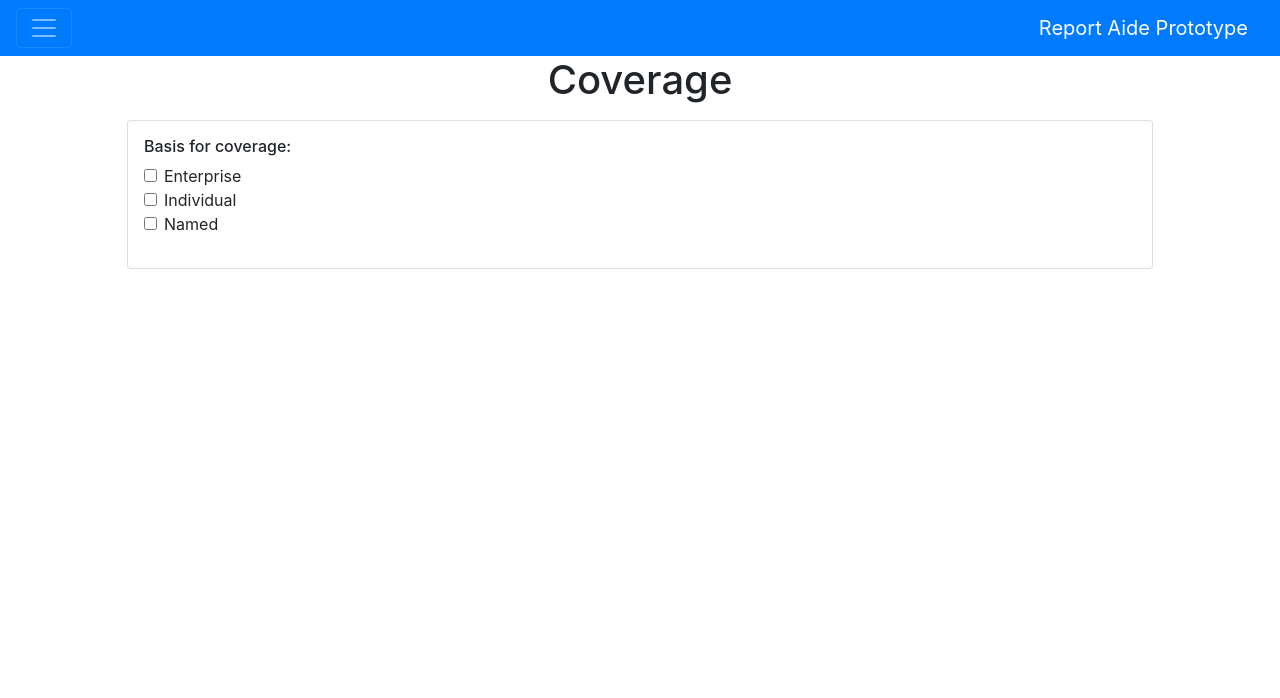
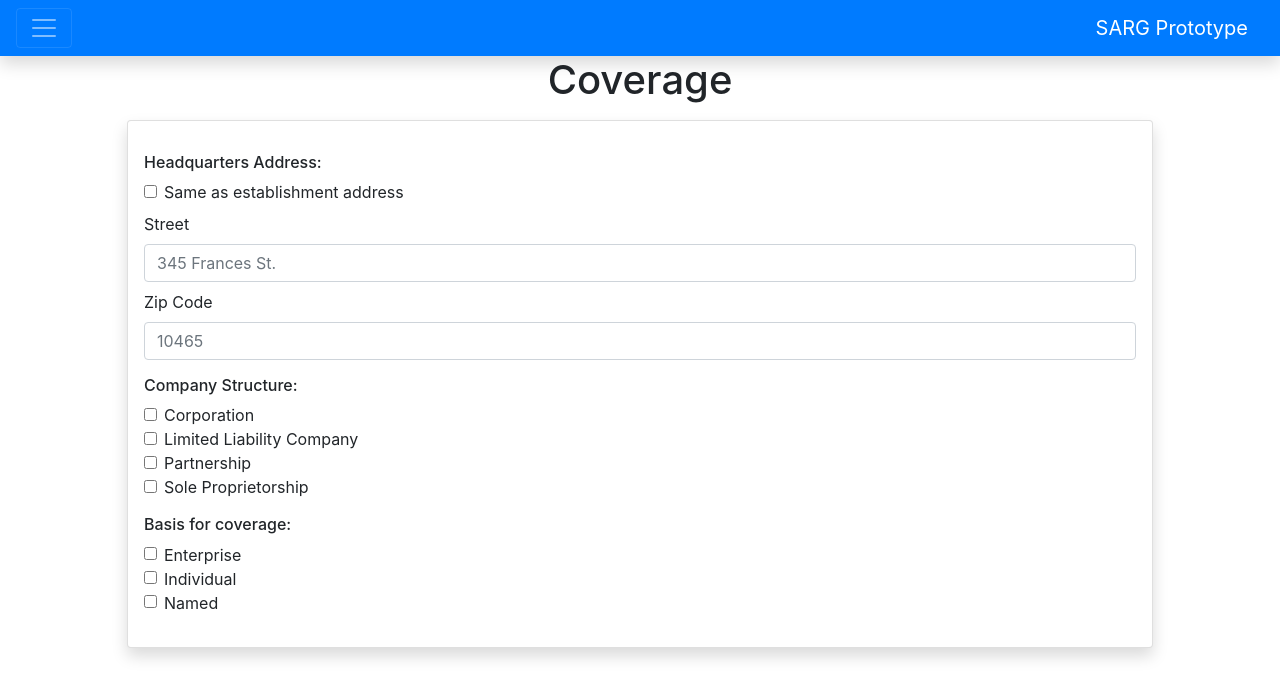
Before and after one commit to mthelm85/report-aide, a Vue app: page /coverage in a window 1280 px wide. Shown: the top 698 px of the page. Built offline with nearby package versions, Linux system fonts and the light colour scheme.

Commit message:
Added report page

```diff
--- a/src/App.vue
+++ b/src/App.vue
@@ -16,7 +16,7 @@ export default {
 <style lang="css">
 .fade-enter-active, .fade-leave-active {
   transition: all 1s;
-  max-height: 1200px;
+  max-height: 1600px;
 }
 .fade-enter, .fade-leave-to /* .fade-leave-active below version 2.1.8 */ {
   opacity: 0;
--- a/src/components/Coverage.vue
+++ b/src/components/Coverage.vue
@@ -3,8 +3,50 @@
     <div class="row justify-content-center">
       <div class="col-center">
         <h1 class="text-center">Coverage</h1>
-        <div class="card m-3" style="min-width: 400px">
+        <div class="card m-3 shadow" style="min-width: 400px">
           <form class="p-3">
+            <div class="form-group form-group-lg">
+              <h6 class="mt-3">Headquarters Address:</h6>
+              <div class="form-check">
+                <input type="checkbox" id="sameAddress" class="form-check-input">
+                <label for="sameAddress">Same as establishment address</label>
+              </div>
+              <label for="street">Street</label>
+              <input class="form-control" type="text" id="street" placeholder="345 Frances St.">
+              <label for="zip" class="mt-2">Zip Code</label>
+              <input class="form-control" type="number" id="zip" placeholder="10465">
+              <h6 class="mt-3">Company Structure:</h6>
+              <div class="form-check">
+                <input v-model="type.corporation" type="checkbox" class="form-check-input" id="comp-type-corp">
+                <label class="form-check-label" for="comp-type-corp">Corporation</label>
+              </div>
+              <div class="form-check">
+                <input v-model="type.llc" type="checkbox" class="form-check-input" id="comp-type-llc">
+                <label class="form-check-label" for="comp-type-llc">Limited Liability Company</label>
+              </div>
+              <div class="form-check">
+                <input v-model="type.partnership" type="checkbox" class="form-check-input" id="comp-type-partner">
+                <label class="form-check-label" for="comp-type-partner">Partnership</label>
+              </div>
+              <div class="form-check">
+                <input v-model="type.proprietorship" type="checkbox" class="form-check-input" id="comp-type-sole">
+                <label class="form-check-label" for="comp-type-sole">Sole Proprietorship</label>
+              </div>
+              <transition name="fade" mode="out-in">
+                <div v-if="type.corporation || type.llc || type.partnership" class="form-group form-group-lg">
+                  <label for="principals" class="mt-2">Partners/Principals</label>
+                  <input type="text" id="principals" class="form-control" placeholder="John A. Doe (25%) and Jane B. Doe (75%)">
+                  <label for="officers" class="mt-2">Company Officers</label>
+                  <input type="text" id="officers" class="form-control" placeholder="Jack C. Smith (President) and Jackie D. Smith (Treasurer)">
+                </div>
+              </transition>
+              <transition name="fade" mode="out-in">
+                <div v-if="type.proprietorship" class="form-group form-group-lg">
+                  <label for="proprietorName" class="mt-2">Name of Sole Proprietor</label>
+                  <input type="text" id="proprietorName" class="form-control" placeholder="John A. Doe">
+                </div>
+              </transition>
+            </div>
             <div class="form-group form-group-lg">
               <h6>Basis for coverage:</h6>
               <div class="form-check">
@@ -87,6 +129,14 @@
                 </div>
               </div>
             </transition>
+            <transition name="fade" mode="out-in">
+              <div
+                v-if="coverage.enterprise.checked || coverage.individual.checked || coverage.named.checked"
+                class="text-center"
+              >
+                <router-link to="Report" class="btn btn-primary float-middle">Generate Report</router-link>
+              </div>
+            </transition>
           </form>
         </div>
       </div>
@@ -124,7 +174,14 @@ export default {
         precision: 0,
         masked: false
       },
-      named: ''
+      officers: '',
+      type: {
+        corporation: false,
+        llc: false,
+        partnership: false,
+        proprietorship: false
+      },
+      principals: ''
     }
   },
 
--- a/src/components/Navbar.vue
+++ b/src/components/Navbar.vue
@@ -1,11 +1,14 @@
 <template lang="html">
-  <b-navbar type="dark" variant="primary" toggleable>
+  <b-navbar type="dark" variant="primary" class="shadow" toggleable>
   <b-navbar-toggle target="nav_dropdown_collapse"></b-navbar-toggle>
-  <b-navbar-brand href="#">Report Aide Prototype</b-navbar-brand>
+  <b-navbar-brand href="#">SARG Prototype</b-navbar-brand>
   <b-collapse is-nav id="nav_dropdown_collapse">
     <b-navbar-nav>
-      <!-- <b-nav-item href="#">FLSA</b-nav-item>
-      <b-nav-item href="#">FMLA</b-nav-item> -->
+      <b-nav-item-dropdown text="FLSA" right>
+      <b-dropdown-item><router-link to="/">Employer Info</router-link></b-dropdown-item>
+      <b-dropdown-item><router-link to="/coverage">Coverage</router-link></b-dropdown-item>
+      <b-dropdown-item><router-link to="/report">Report</router-link></b-dropdown-item>
+    </b-nav-item-dropdown>
     </b-navbar-nav>
   </b-collapse>
   </b-navbar>
--- /dev/null
+++ b/src/components/Report.vue
@@ -0,0 +1,79 @@
+<template lang="html">
+<div class="container">
+  <div class="row">
+    <div class="col text-justify">
+      <div class="row mt-3">
+        <div class="col float-left">
+          <div>
+            {{ caseInfo.legalName }}
+            <br>
+            {{ caseInfo.street}}
+            <br>
+            {{ caseInfo.city }}, {{ caseInfo.state }} {{ caseInfo.zip }}
+          </div>
+        </div>
+        <div class="col float-right text-right">
+          <div>
+            {{ caseInfo.caseId }}
+            <br>
+            {{ caseInfo.ein}}
+          </div>
+        </div>
+      </div>
+      <h3 class="text-center mt-5">FLSA Narrative Report</h3>
+      <p class="mt-5">The legal name of the subject employer is {{ caseInfo.legalName }} and the trade name is {{ caseInfo.tradeName }}.
+      </p>
+      <p v-if="coverage.enterprise.checked">The subject employer meets the definition of <i>enterprise engaged in commerce or in the production of goods
+        for commerce</i>, per Section 203(s)(1)(A) of the Act, as its annual dollar volume of business done was
+        ${{ coverage.enterprise.adv0 }} in {{ year0}}, ${{ coverage.enterprise.adv1 }} in {{ year0 - 1 }}, and ${{ coverage.enterprise.adv2 }} in
+        {{ year0 - 2 }}.
+      </p>
+    </div>
+  </div>
+</div>
+</template>
+
+<script>
+export default {
+  data () {
+    return {
+      caseInfo: {
+        caseId: '1234567',
+        ein: '75-123456',
+        tradeName: 'Johnny\'s Car Wash',
+        legalName: 'Johnny IV, Inc.',
+        street: '123 Perkins',
+        zip: '90210',
+        city: 'Yakima',
+        state: 'WA'
+      },
+      coverage: {
+        enterprise: {
+          adv0: 500000,
+          adv1: 500000,
+          adv2: 500000,
+          checked: true,
+          products: 'Dell brand laptops and Ford trucks.'
+        },
+        individual: {
+          basis: '',
+          checked: false
+        },
+        named: {
+          basis: '',
+          checked: false
+        }
+      }
+    }
+  },
+
+  computed: {
+    year0 () {
+      return new Date().getFullYear()
+    }
+  }
+}
+</script>
+
+<style scoped lang="css">
+</style>
--- a/src/components/Start.vue
+++ b/src/components/Start.vue
@@ -3,21 +3,26 @@
     <div class="row justify-content-center">
       <div class="col-center">
         <h1 class="text-center">Case Information</h1>
-        <div class="card m-3" style="min-width: 400px">
+        <div class="card m-3 shadow" style="min-width: 400px">
           <form class="p-3">
             <div class="form-group form-group-lg">
               <h6 class="mt-3">Case ID:</h6>
               <input class="form-control" type="number" placeholder="1235467">
+              <h6 class="mt-3">EIN or SSN:</h6>
+              <input class="form-control" type="number" placeholder="12-3456789">
               <h6 class="mt-3">Employer Name:</h6>
               <label for="legalName">Legal Name</label>
               <input class="form-control" type="text" placeholder="Johnny III, Inc.">
               <label for="tradeName" class="mt-2">Trade Name</label>
               <input class="form-control" type="text" placeholder="Johnny's Car Wash">
-              <h6 class="mt-3">Employer Address:</h6>
+              <h6 class="mt-3">Establishment Address:</h6>
               <label for="street">Street</label>
               <input class="form-control" type="text" id="street" placeholder="123 Perkins Way">
               <label for="zip" class="mt-2">Zip Code</label>
               <input class="form-control" type="number" id="zip" placeholder="90210">
+            </div>
+            <div class="text-center">
+              <router-link to="Coverage" class="btn btn-primary float-middle">Coverage</router-link>
             </div>
           </form>
         </div>
@@ -28,6 +33,15 @@
 
 <script>
 export default {
+  data () {
+    return {
+      caseId: '',
+      tradeName: '',
+      legalName: '',
+      street: '',
+      zip: ''
+    }
+  }
 }
 </script>
 
--- a/src/router/index.js
+++ b/src/router/index.js
@@ -3,6 +3,7 @@ import Router from 'vue-router'
 import Navbar from '@/components/Navbar'
 import Coverage from '@/components/Coverage'
 import Start from '@/components/Start'
+import Report from '@/components/Report'
 
 Vue.use(Router)
 
@@ -24,6 +25,14 @@ export default new Router({
         nav: Navbar,
         body: Coverage
       }
+    },
+    {
+      path: '/report',
+      name: 'Report',
+      components: {
+        nav: Navbar,
+        body: Report
+      }
     }
   ]
 })
```
